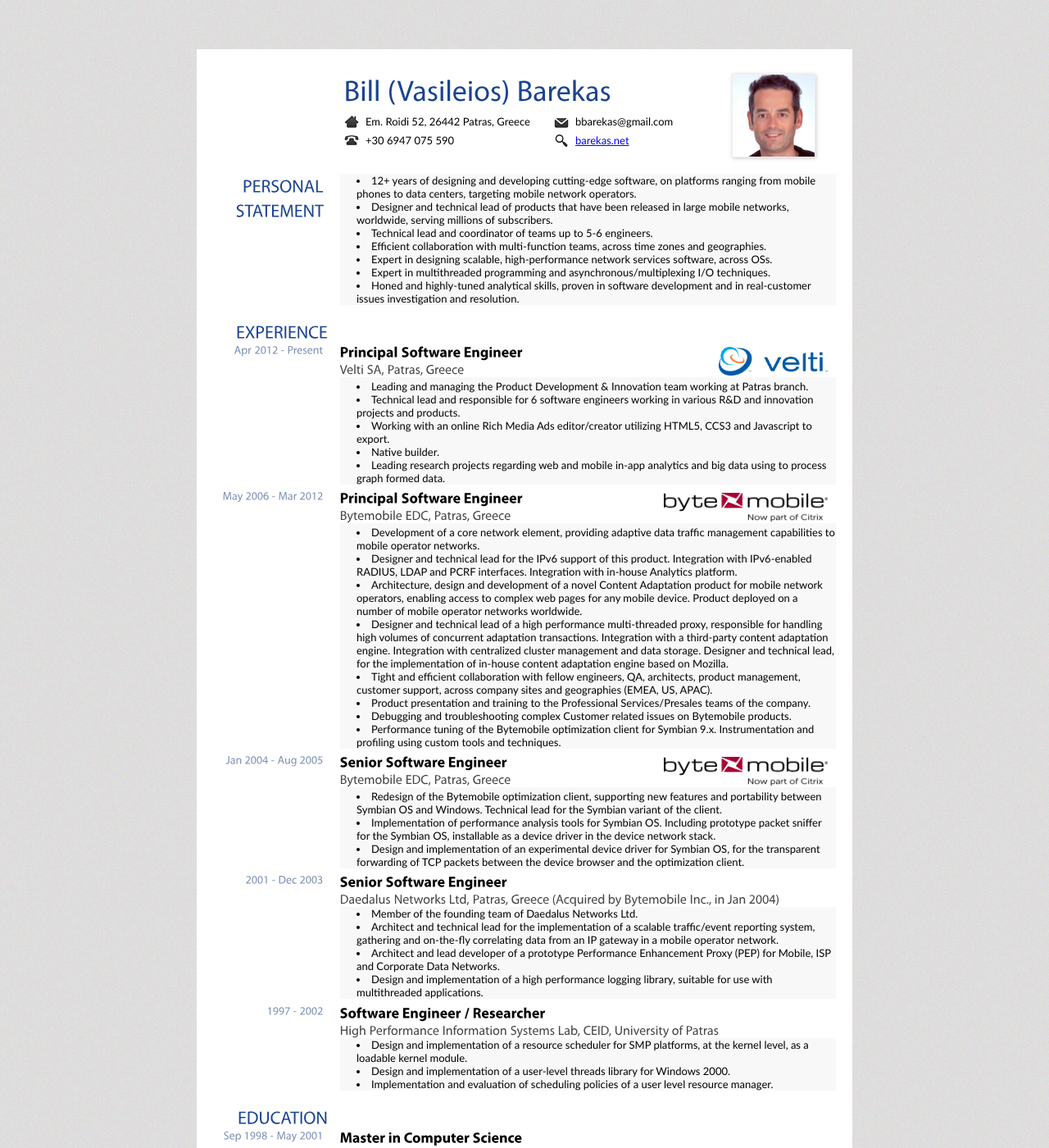
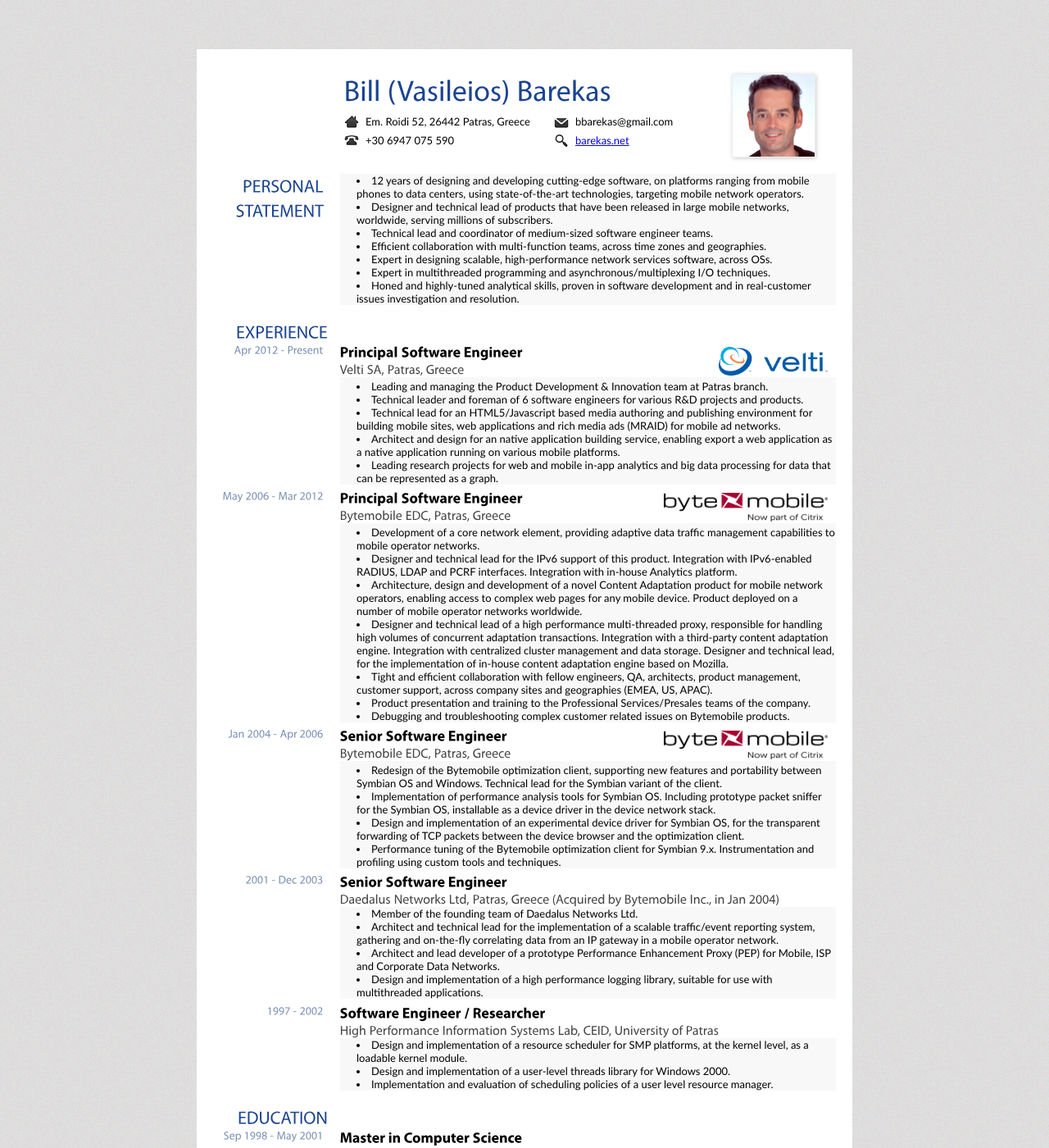
Before and after one commit to bbarekas/bbarekas.github.com, a Jekyll site: the page resume/index.html, which Jekyll copies as it is, in a window 1280 px wide and 1400 px high. Shown: the whole window at 82% size. Built offline with Jekyll 4.4.1, drawn with Linux system fonts in a browser that asks for light colours; Markdown is read by kramdown in place of the engine named in the settings; some of the changed text lies outside the part shown.

Commit message:
Do some wording fixes.

```diff
--- a/resume/index.html
+++ b/resume/index.html
@@ -57,9 +57,10 @@
                 <div class="tasks">
                    <ul class="info">
                       <li>
-                          12+ years of designing and developing cutting-edge
+                          12 years of designing and developing cutting-edge
                           software, on platforms ranging from mobile phones
-                          to data centers, targeting mobile network operators.
+                          to data centers, using state-of-the-art technologies,
+                          targeting mobile network operators.
                       </li>
                       <li>
                           Designer and technical lead of products that have
@@ -67,8 +68,8 @@
                           serving millions of subscribers.
                       </li>
                       <li>
-                          Technical lead and coordinator of teams up to 5-6
-                          engineers.
+                          Technical lead and coordinator of medium-sized
+                          software engineer teams.
                       </li>
                       <li>
                           Efficient collaboration with multi-function teams,
@@ -117,19 +118,32 @@
                     </div>
                 </div>
                 <div class="tasks">
-                    <ul class="info">
-                    <li>Leading and managing the Product Development &
-                        Innovation team working at Patras branch. </li>
-                    <li>Technical lead and responsible for 6 software
-                        engineers working in various R&D and innovation
-                        projects and products.</li>
-                    <li>Working with an online Rich Media Ads editor/creator
-                      utilizing HTML5, CCS3 and Javascript to export.</li>
-                    <li>Native builder.</li>
-                    <li>Leading research projects regarding web and mobile
-                        in-app analytics and big data using to process graph
-                        formed data.</li>
-                    </ul>
+                  <ul class="info">
+                    <li>
+                        Leading and managing the Product Development &
+                        Innovation team at Patras branch.
+                    </li>
+                    <li>
+                        Technical leader and foreman of 6 software engineers
+                        for various R&D projects and products.
+                    </li>
+                    <li>
+                        Technical lead for an HTML5/Javascript based media
+                        authoring and publishing environment for building
+                        mobile sites, web applications and rich media ads
+                        (MRAID) for mobile ad networks.
+                    </li>
+                    <li>
+                        Architect and design for an native application building
+                        service, enabling export a web application as a
+                        native application running on various mobile platforms.
+                    </li>
+                    <li>
+                        Leading research projects for web and mobile
+                        in-app analytics and big data processing for data
+                        that can be represented as a graph.
+                    </li>
+                  </ul>
                 </div>
             </div>
             <div class="left">
@@ -267,12 +277,16 @@
                         forwarding of TCP packets between the device browser
                         and the optimization client.
                     </li>
+                    <li>Performance tuning of the Bytemobile optimization
+                        client for Symbian 9.x. Instrumentation and profiling
+                        using custom tools and techniques.
+                    </li>
                   </ul>
                 </div>
             </div>
             <div class="left">
                 <div class="position_dates">
-                    Jan 2004 - Aug 2005
+                    Jan 2004 - Apr 2006
                 </div>
             </div>
         </div>
@@ -422,8 +436,8 @@
                 <div class="tasks">
                   <ul class="info no-bullet">
                     <li>
-                        Linux (RHEL 5.4 – 6.0, Debian 3.0 – 6.0, Ubuntu), Solaris (SunOS 5.4 – Solaris 10 U9), Windows,
-                        Symbian OS, FreeBSD, Android, IRIX, QNX
+                        Linux, Windows, Solaris, Android, iOS, Symbian OS,
+                        FreeBSD, IRIX, QNX.
                     </li>
                   </ul>
                 </div>
@@ -456,8 +472,10 @@
                 <div class="tasks">
                   <ul class="info no-bullet">
                     <li>
-                        POSIX, UNIX, ISO C, IPC, WinSock, Win32, OpenMP, MPI,
-                        SunRPC, Protocol buffers, GTK, DOM, NPAPI.
+                        POSIX, UNIX, ISO C, IPC, Node, MongoDB, Django, REST,
+                        JSON-RPC, Redis, GAE, Hadoop, HBase, MRAID, WinSock,
+                        Win32, OpenMP, MPI, SunRPC, Protocol buffers, GTK,
+                        DOM, NPAPI.
                     </li>
                   </ul>
                 </div>
@@ -506,7 +524,11 @@
        <div class="position">
             <div class="right">
                 <div class="tasks">
-                    Greek (native), English (fluent).
+                  <ul class="info no-bullet">
+                    <li>
+                        Greek (native), English (fluent).
+                    </li>
+                  </ul>
                 </div>
             </div>
             <div class="left">
```
Also changed, not shown: other parts of resume/index.html (+7 -9 lines).
